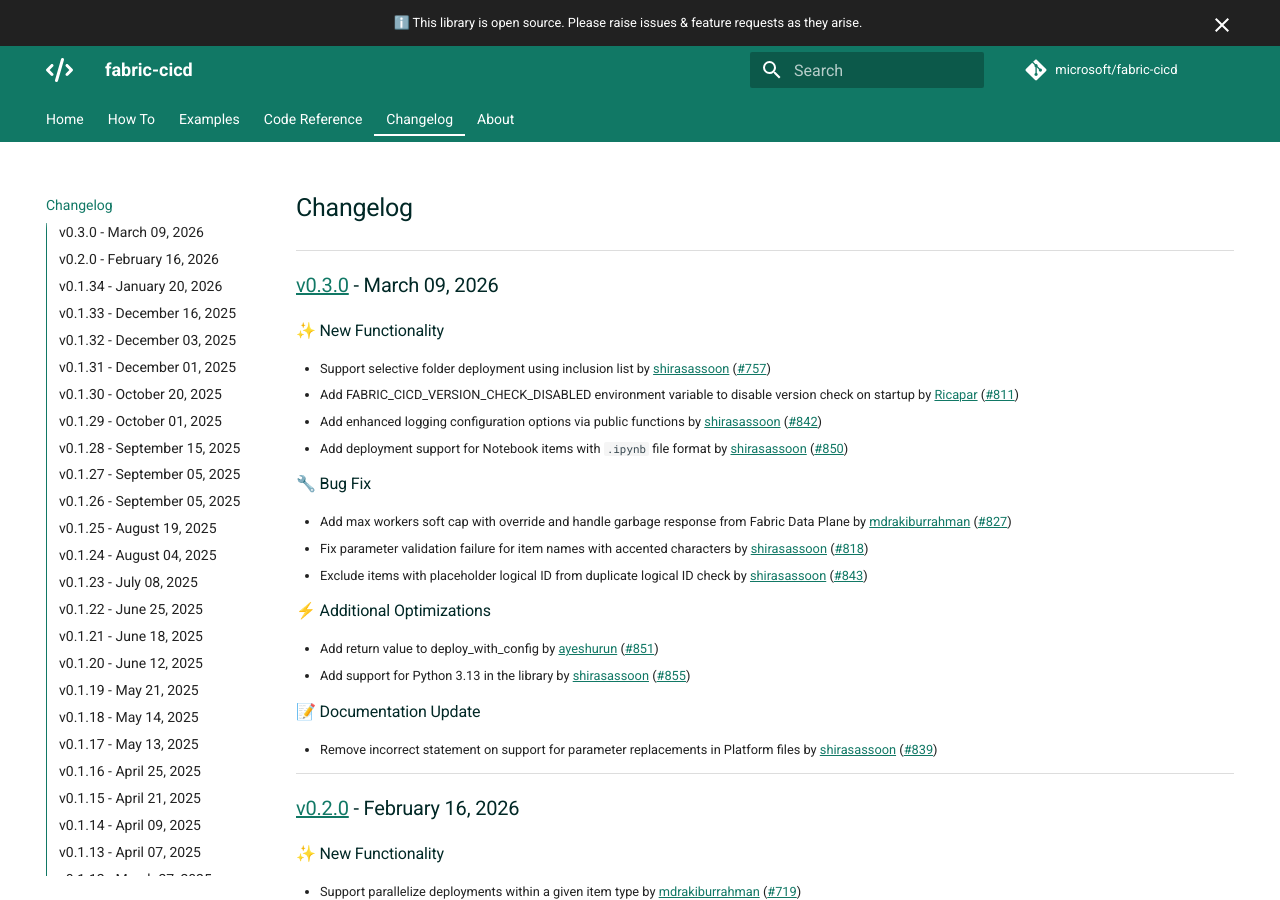
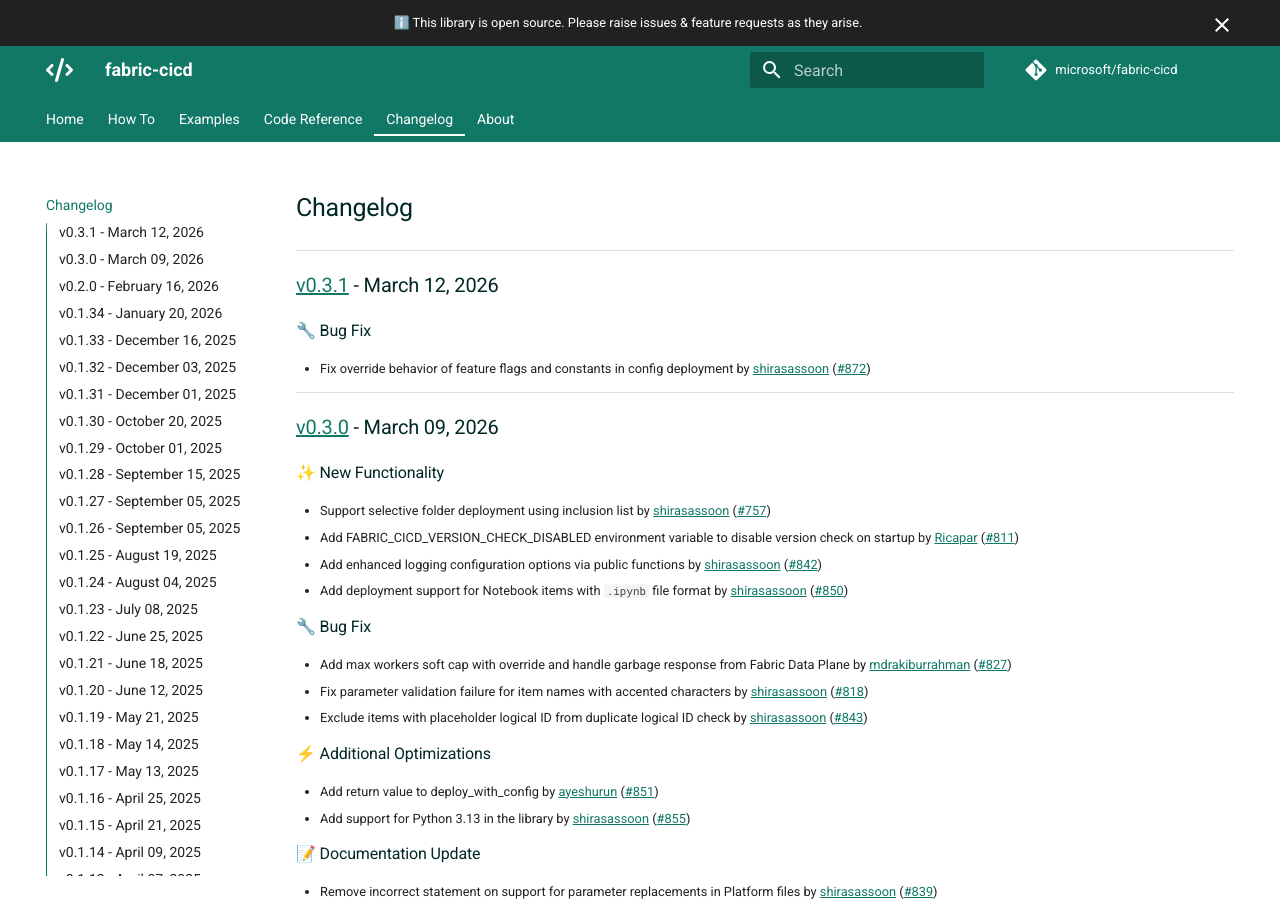
Before and after one commit to shirasassoon/fabric-cicd, an MkDocs documentation site: the page built from docs/changelog.md, in a window 1280 px wide and 900 px high. Built offline with MkDocs 1.6.1 and Material for MkDocs 9.7.7, drawn with Linux system fonts in a browser that asks for light colours; comment, search, counter and statistics services are not loaded; the version menu is left out.

Commit message:
v0.3.1 (#873)
This pull request addresses a bug related to the override behavior of
feature flags and constants during config deployment, and also prepares
the project for a new release (`v0.3.1`). The main focus is on ensuring
that feature flags and constants are correctly overridden as expected
during deployment. Additionally, version numbers and changelogs have
been updated to reflect this fix.

**Bug Fixes:**

* Fixed the override behavior of feature flags and constants in config
deployment to ensure correct application of overrides.

**Release and Documentation Updates:**

* Bumped the `VERSION` constant in `constants.py` from `0.3.0` to
`0.3.1` to mark the new release.
* Added a new entry for version `v0.3.1` in both `.changes/v0.3.1.md`
and `docs/changelog.md`, describing the bug fix and referencing the
relevant issue and author.
[[1]](diffhunk://#diff-e7efe824faf437ec99931ec2e292a8a13647f841238100ddca52a17ac4420f47R1-R5)
[[2]](diffhunk://#diff-77f023b99d3d58008351d3e82fc06e6d06ba1bc2da9e41be6329b7fa4f419f05R3-R8)

---------

Co-authored-by: Shira Sassoon <shirasassoon@microsoft.com>

```diff
--- a/docs/changelog.md
+++ b/docs/changelog.md
@@ -1,4 +1,10 @@
 # Changelog
+
+## [v0.3.1](https://pypi.org/project/fabric-cicd/0.3.1) - March 12, 2026
+
+### 🔧 Bug Fix
+
+- Fix override behavior of feature flags and constants in config deployment by [shirasassoon](https://github.com/shirasassoon) ([#872](https://github.com/microsoft/fabric-cicd/issues/872))
 
 ## [v0.3.0](https://pypi.org/project/fabric-cicd/0.3.0) - March 09, 2026
 
```
Also changed, not shown: .changes/v0.3.1.md (added, +5 -0 lines), 2 other files.
